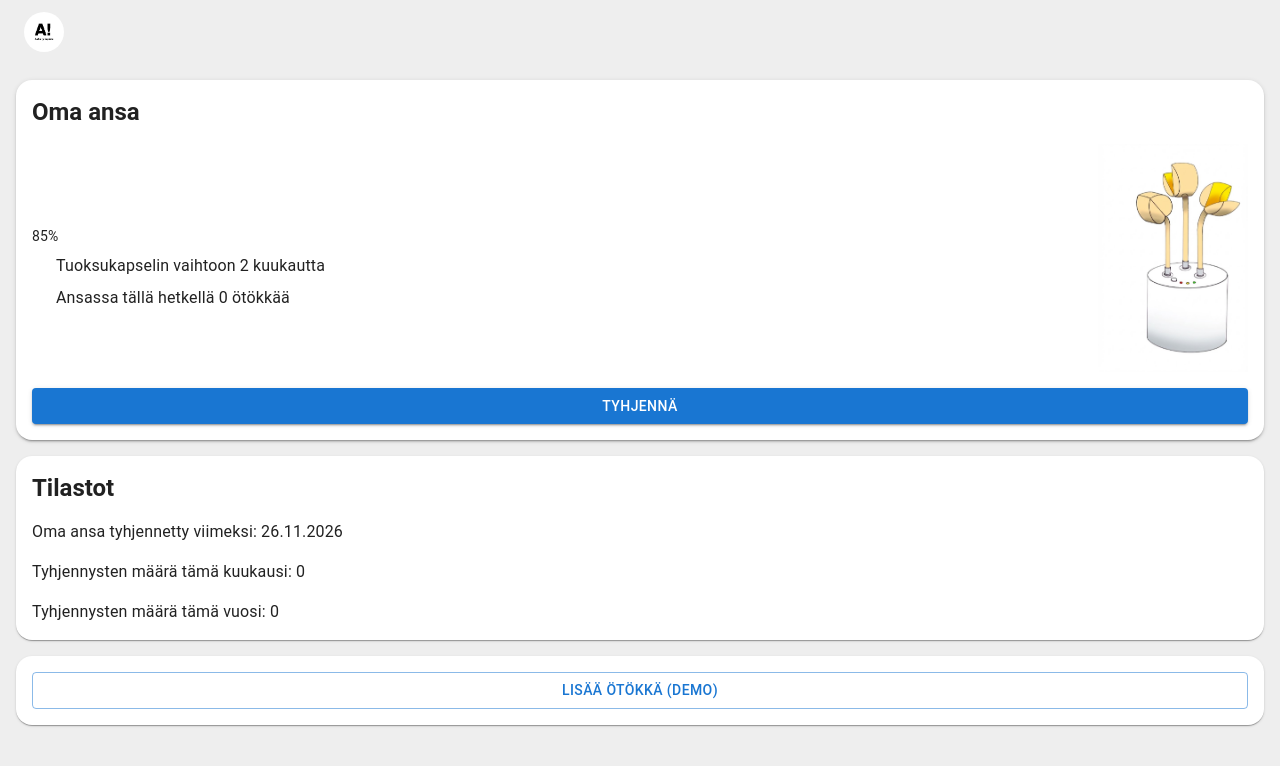
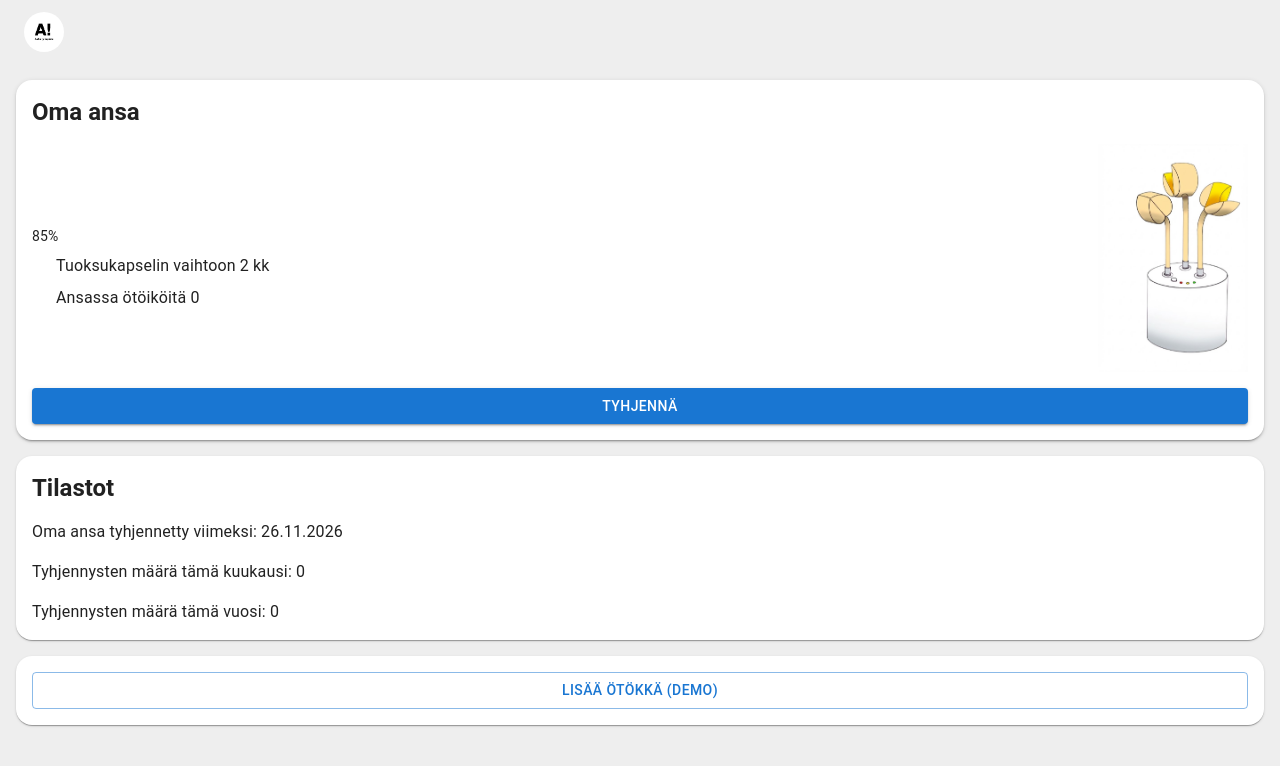
Before and after one commit to anttitulenheimo/prototypeApp, a React (Vite) app: page / in a window 1280 px wide. Shown: the top 766 px of the page. Built offline with nearby package versions, Linux system fonts and the light colour scheme; some icons are missing.

Commit message:
Fix for the scaling

```diff
--- a/src/App.jsx
+++ b/src/App.jsx
@@ -141,36 +141,35 @@ function App() {
             </Box>
 
             <Grid container spacing={2} alignItems="center">
-              <Grid item xs={8}>
+              <Grid item xs={7} sm={8}>
                 <Stack spacing={1}>
                   <Battery level={batteryLevel} charging={isCharging} />
 
-                    <Stack direction="row" spacing={1} alignItems="center">
-                      <ScienceIcon />
-                      <Typography>
-                        Tuoksukapselin vaihtoon 2 kuukautta
-                      </Typography>
-                    </Stack>
+                  <Stack direction="row" spacing={1} alignItems="flex-start">
+                    <ScienceIcon sx={{ flexShrink: 0, mt: 0.5 }} />
+                    <Typography sx={{ wordBreak: 'break-word', flex: 1 }}>
+                      Tuoksukapselin vaihtoon 2 kk
+                    </Typography>
+                  </Stack>
 
-                    <Stack direction="row" spacing={1} alignItems="center">
-                      <AdbIcon />
-                      <Typography>
-                        Ansassa tällä hetkellä {bugsInTrap} ötökkää
-                      </Typography>
-                    </Stack>
-
+                  <Stack direction="row" spacing={1} alignItems="flex-start">
+                    <AdbIcon sx={{ flexShrink: 0, mt: 0.5 }} />
+                    <Typography sx={{ wordBreak: 'break-word', flex: 1 }}>
+                      Ansassa ötöiköitä {bugsInTrap}
+                    </Typography>
+                  </Stack>
                 </Stack>
               </Grid>
 
-              <Grid item xs={4} display="flex" justifyContent="flex-end">
+              <Grid item xs={5} sm={4} display="flex" justifyContent="flex-end">
                 <img
                   src={ansaImg}
                   alt="Ansa"
-                  style={{ width: 150, height: 'auto' }}
+                  style={{ width: '100%', maxWidth: 150, height: 'auto' }}
                 />
               </Grid>
+            </Grid>
 
-            </Grid>
 
 
             <Button
```
